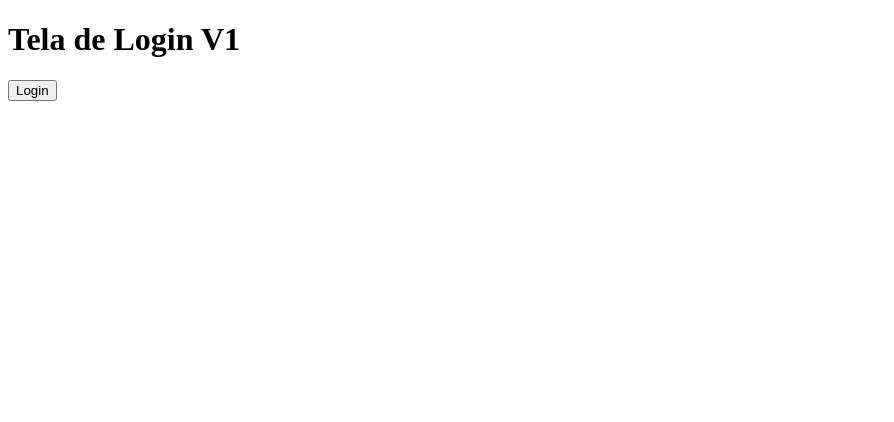
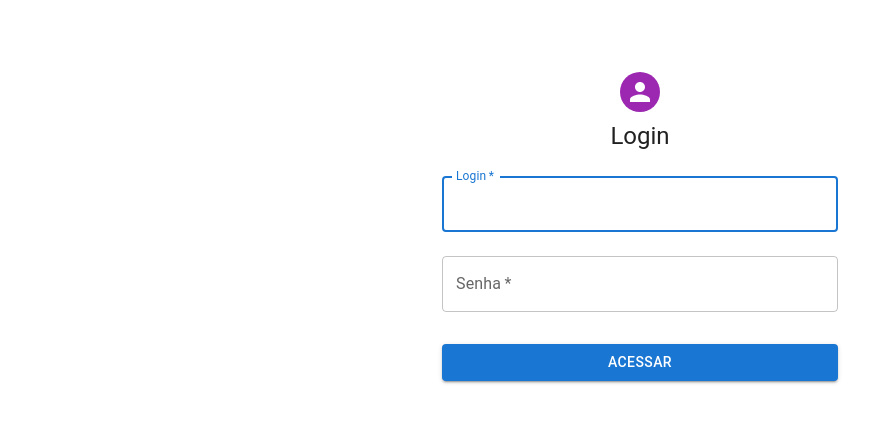
Before and after one commit to JAnthonyDs/convites, a React (Create React App) app in the folder frontend/: page / in a window 1280 px wide. Shown: the top 422 px of the page, without its empty margins (0-894 px from the left). Built offline with nearby package versions, Linux system fonts and the light colour scheme; the HTML template or start-up script is replaced by a standard one.

Commit message:
Table in calendar and structure of paste

```diff
--- a/frontend/package.json
+++ b/frontend/package.json
@@ -3,11 +3,16 @@
   "version": "0.1.0",
   "private": true,
   "dependencies": {
+    "@emotion/react": "^11.9.0",
+    "@emotion/styled": "^11.8.1",
+    "@mui/material": "^5.7.0",
     "@testing-library/jest-dom": "^5.16.4",
     "@testing-library/react": "^13.1.1",
     "@testing-library/user-event": "^13.5.0",
     "axios": "^0.27.2",
+    "bootstrap": "^5.1.3",
     "react": "^18.0.0",
+    "react-bootstrap": "^2.4.0",
     "react-calendar": "^3.7.0",
     "react-dom": "^18.0.0",
     "react-router-dom": "^6.3.0",
--- a/frontend/src/pages/Calendar.js
+++ b/frontend/src/pages/Calendario/Calendar.js
@@ -2,14 +2,18 @@ import { useState, useEffect } from 'react';
 import './App.css';
 import Calendar from 'react-calendar';
 import './Calendar.css';
-import api from '../services/api';
+import api from '../../services/api';
+import 'bootstrap/dist/css/bootstrap.min.css'
+
+import {Table} from 'react-bootstrap'
 
 function App() {
 
-  const [dia,setDia] = useState();
-  const [mes,setMes] = useState();
-  const [ano,setAno] = useState();
+  const [dia,setDia] = useState(0);
+  const [mes,setMes] = useState(-1);
+  const [ano,setAno] = useState(0);
   const [noivas,setNoivas] = useState([]);
+  //var cont = 1;
 
   useEffect(() => {
     async function loadNoivas(){
@@ -36,24 +40,34 @@ function App() {
       setMes(value.getMonth()),
       setAno(value.getFullYear()))
     }
-
     />
     <h1>{dia}/{mes+1}/{ano}</h1>
 
-    <h2 className='noiva-list'>
-      {noivas.length?
-      noivas.map(noiva => (
-        <strong key={noiva.cpf}>{noiva.nome}
-        <br></br>
-        <button className='button-3' onClick={() => loadInfo(noiva.cpf)}>Ver info de {noiva.nome}</button>
-        <br></br>
-        </strong>
+   <Table striped bordered hover>
+    <thead>
+      <tr>
+        <th>#</th>
+        <th>CPF</th>
+        <th>Nome</th>
+        <th> </th>
+    </tr>
+  </thead>
+  <tbody>
+    {noivas.map((noiva,index) => (
+      <tr key={noiva.cpf}>
+        <td>{index} </td>
+        <td>{noiva.cpf}</td>
+        <td>{noiva.nome}</td>
+        <td><button onClick={() => loadInfo(noiva.cpf)}>Ver informações</button></td>
+
+      </tr>
+
+    ))}
+
+    </tbody>
+   </Table>
 
 
-      )): <strong>Nenhuma noiva cadastrada nesse dia. <br></br></strong>
-      }
-
-    </h2>
     </div>
   );
 }
--- a/frontend/src/pages/Login.js
+++ /dev/null
@@ -1,19 +0,0 @@
-import React from "react";
-import {useNavigate} from 'react-router-dom'
-
-function Login(){
-    const navigate = useNavigate()
-
-    function passa(){
-        navigate('/calendar')
-    }
-
-    return (
-        <>
-            <h1>Tela de Login V1</h1>
-            <button onClick={() => {passa()}}>Login</button>
-        </>
-    );
-}
-
-export default Login;
--- /dev/null
+++ b/frontend/src/pages/Login/Login.js
@@ -0,0 +1,98 @@
+import * as React from 'react';
+import {useState} from 'react';
+import Avatar from '@mui/material/Avatar';
+import Button from '@mui/material/Button';
+import CssBaseline from '@mui/material/CssBaseline';
+import TextField from '@mui/material/TextField';
+import Link from '@mui/material/Link';
+import Grid from '@mui/material/Grid';
+import Box from '@mui/material/Box';
+//import LockOutlinedIcon from '@mui/icons-material/LockOutlined';
+import Typography from '@mui/material/Typography';
+import Container from '@mui/material/Container';
+import { createTheme, ThemeProvider } from '@mui/material/styles';
+import {useNavigate} from 'react-router-dom'
+
+import api from '../../services/api'
+
+const theme = createTheme();
+
+export default function SignIn() {
+    const [login,setLogin] = useState()
+    const [senha,setSenha] = useState()
+
+    const navigate = useNavigate()
+
+    async function handleSubmit(event){
+        event.preventDefault();
+
+        const response = await  api.post('/login',{login,senha})
+
+        if(response.data.length === 1){
+            navigate('/calendar')
+        }
+        console.log(response)
+
+    };
+
+  return (
+    <ThemeProvider theme={theme}>
+      <Container component="main" maxWidth="xs">
+        <CssBaseline />
+        <Box
+          sx={{
+            marginTop: 8,
+            display: 'flex',
+            flexDirection: 'column',
+            alignItems: 'center',
+          }}
+        >
+          <Avatar sx={{ m: 1, bgcolor: 'secondary.main' }}>
+
+          </Avatar>
+          <Typography component="h1" variant="h5">
+            Login
+          </Typography>
+          <Box component="form" onSubmit={handleSubmit} noValidate sx={{ mt: 1 }}>
+            <TextField
+              margin="normal"
+              required
+              fullWidth
+              id="email"
+              label="Login"
+              name="email"
+              autoComplete="email"
+              onChange={event => setLogin(event.target.value)}
+              autoFocus
+            />
+            <TextField
+              margin="normal"
+              required
+              fullWidth
+              name="password"
+              label="Senha"
+              type="password"
+              id="password"
+              autoComplete="current-password"
+              onChange={event => setSenha(event.target.value)}
+            />
+
+            <Button
+              type="submit"
+              fullWidth
+              variant="contained"
+              sx={{ mt: 3, mb: 2 }}
+
+            >
+              Acessar
+            </Button>
+            <Grid container>
+
+            </Grid>
+          </Box>
+        </Box>
+
+      </Container>
+    </ThemeProvider>
+  );
+}
--- a/frontend/src/routes.js
+++ b/frontend/src/routes.js
@@ -1,8 +1,8 @@
 import React from 'react';
 import { BrowserRouter as Router, Route,Routes} from 'react-router-dom'
 
-import Calendar from './pages/Calendar';
-import Login from './pages/Login';
+import Calendar from './pages/Calendario/Calendar';
+import Login from './pages/Login/Login';
 
 export default function Rotas(){
     return(
```
Also changed, not shown: frontend/public/index.html (+0 -18 lines), frontend/src/pages/Calendario/App.css (renamed from frontend/src/pages/App.css), frontend/src/pages/Calendario/Calendar.css (renamed from frontend/src/pages/Calendar.css), frontend/src/pages/Calendario/index.css (renamed from frontend/src/pages/index.css).
